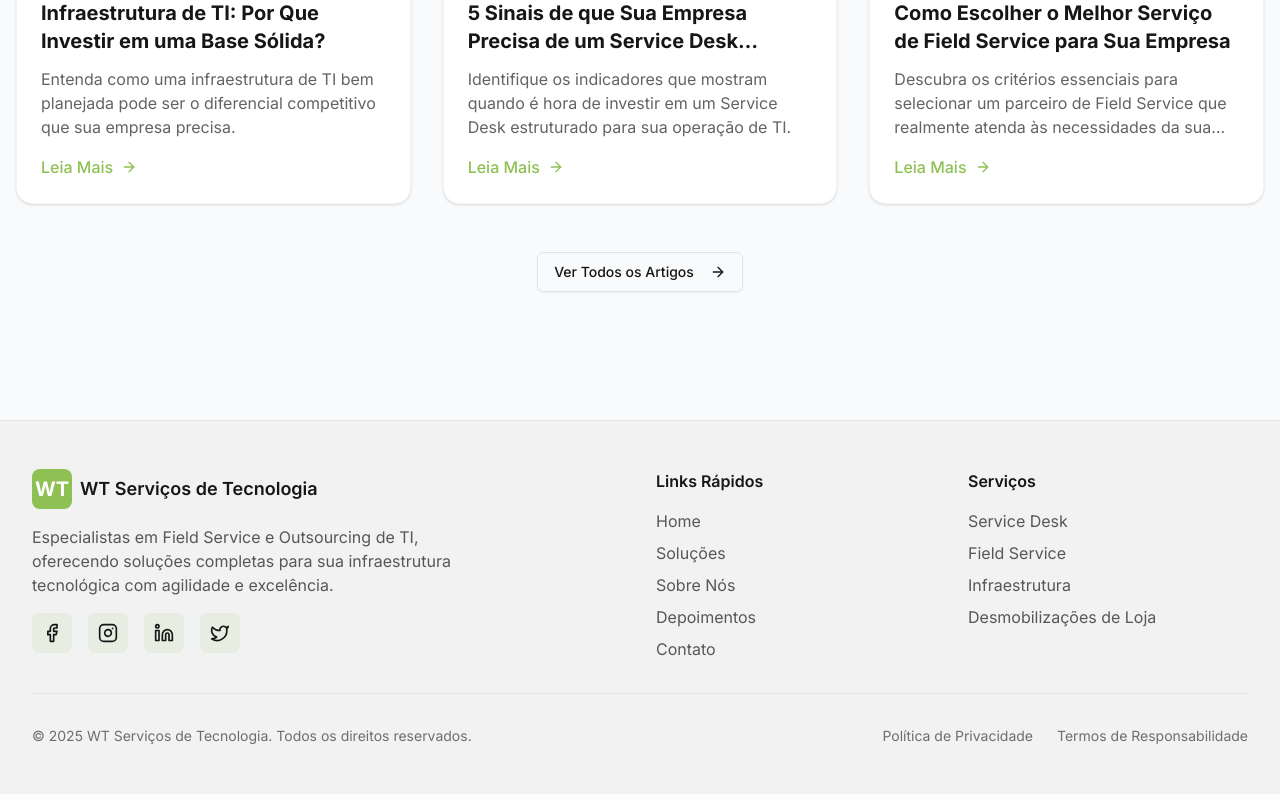
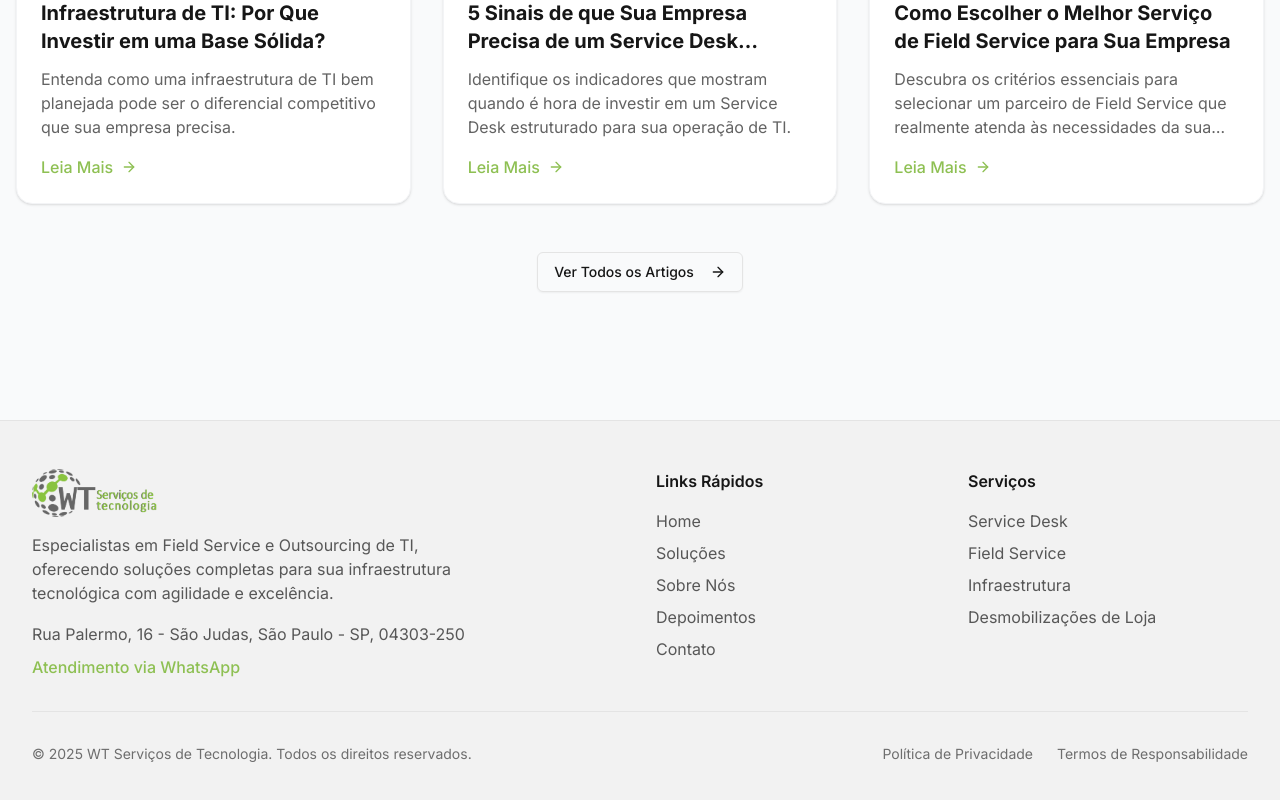
Before and after one commit to mikael-devkh/website-teste, a Next.js app: page / in a window 1280 px wide. Shown: the part 8177-8977 px from the top of the page. Built offline with nearby package versions, Linux system fonts and the light colour scheme.

Commit message:
Atualiza contato e branding do rodape

```diff
--- a/components/footer.tsx
+++ b/components/footer.tsx
@@ -1,5 +1,5 @@
+import Image from "next/image"
 import Link from "next/link"
-import { Facebook, Instagram, Linkedin, Twitter } from "lucide-react"
 
 export function Footer() {
   const currentYear = new Date().getFullYear()
@@ -10,44 +10,31 @@ export function Footer() {
         <div className="grid grid-cols-1 md:grid-cols-4 gap-8 mb-8">
           {/* Logo and Description */}
           <div className="md:col-span-2">
-            <div className="flex items-center gap-2 mb-4">
-              <div className="w-10 h-10 bg-primary rounded-lg flex items-center justify-center">
-                <span className="text-primary-foreground font-bold text-xl">WT</span>
-              </div>
-              <span className="text-foreground font-semibold text-lg">WT Serviços de Tecnologia</span>
+            <div className="flex items-center gap-3 mb-4">
+              <Image
+                src="/wt-logo-oficial.png"
+                alt="WT Serviços de Tecnologia"
+                width={160}
+                height={48}
+                className="h-12 w-auto"
+                priority
+              />
             </div>
             <p className="text-foreground/70 mb-4 max-w-md">
               Especialistas em Field Service e Outsourcing de TI, oferecendo soluções completas para sua infraestrutura
               tecnológica com agilidade e excelência.
             </p>
-            <div className="flex gap-4">
+            <div className="space-y-2 text-foreground/70">
+              <p className="leading-relaxed">
+                Rua Palermo, 16 - São Judas, São Paulo - SP, 04303-250
+              </p>
               <a
-                href="#"
-                className="w-10 h-10 bg-primary/10 rounded-lg flex items-center justify-center hover:bg-primary hover:text-primary-foreground transition-colors"
-                aria-label="Facebook"
+                href="https://wa.me/5511951095026?text=Olá, vim pela página da WT-Serviços em Tecnologia e gostaria de saber mais dos serviços."
+                target="_blank"
+                rel="noopener noreferrer"
+                className="inline-flex items-center text-primary hover:text-primary/80 transition-colors font-medium"
               >
-                <Facebook className="h-5 w-5" />
-              </a>
-              <a
-                href="#"
-                className="w-10 h-10 bg-primary/10 rounded-lg flex items-center justify-center hover:bg-primary hover:text-primary-foreground transition-colors"
-                aria-label="Instagram"
-              >
-                <Instagram className="h-5 w-5" />
-              </a>
-              <a
-                href="#"
-                className="w-10 h-10 bg-primary/10 rounded-lg flex items-center justify-center hover:bg-primary hover:text-primary-foreground transition-colors"
-                aria-label="LinkedIn"
-              >
-                <Linkedin className="h-5 w-5" />
-              </a>
-              <a
-                href="#"
-                className="w-10 h-10 bg-primary/10 rounded-lg flex items-center justify-center hover:bg-primary hover:text-primary-foreground transition-colors"
-                aria-label="Twitter"
-              >
-                <Twitter className="h-5 w-5" />
+                Atendimento via WhatsApp
               </a>
             </div>
           </div>
```
